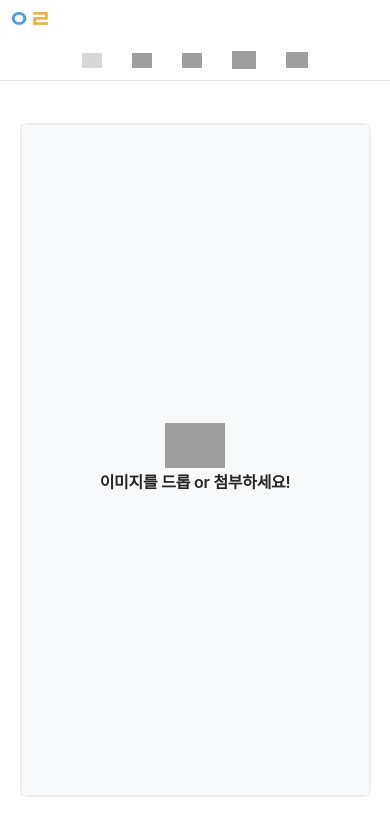
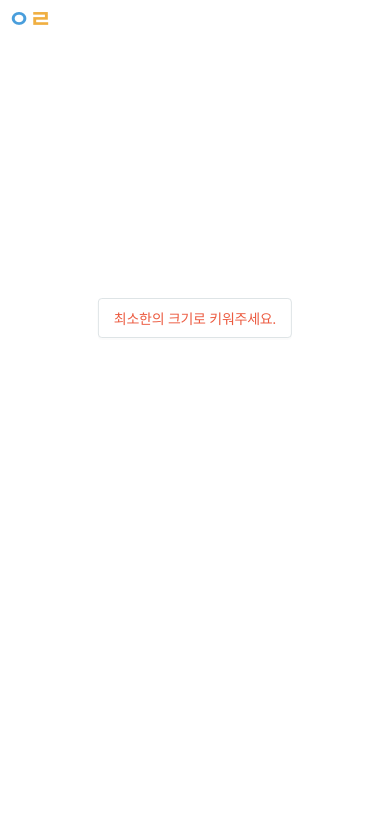
Before and after one commit to mecanvas/early-front, a Next.js app: page /tool/divided in a window 390 px wide. Shown: the top 836 px of the page. Built offline with nearby package versions, Linux system fonts and the light colour scheme; grey boxes are pictures that could not be loaded; a web font is replaced by a local one.

Commit message:
모바일 로직때문에 새로고침시 차단안되는거 수정

```diff
--- a/src/components/tool/divided/DividedTool.tsx
+++ b/src/components/tool/divided/DividedTool.tsx
@@ -608,8 +608,6 @@ const Tool = () => {
     }
     if (isMobile) {
       setIsNoContent(true);
-    } else {
-      setIsNoContent(false);
     }
     return () => {
       setIsPreview(false);
@@ -665,7 +663,7 @@ const Tool = () => {
           <div
             style={{
               position: 'fixed',
-              marginTop: `${HEADER_HEIGHT}px`,
+              marginTop: '45px',
               width: '100%',
               height: '100vh',
               top: 0,
```
